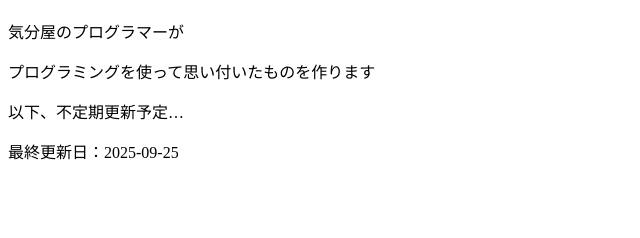
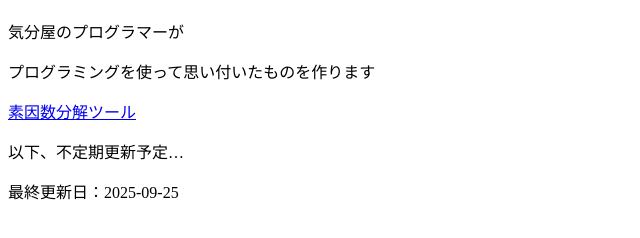
Before and after one commit to w-p-y2014/portfolio.y.2014, a plain HTML site: page index.html in a window 1280 px wide. Shown: the part 70-308 px from the top of the page, without its empty margins (0-640 px from the left). Drawn offline with Linux system fonts and the light colour scheme.

Commit message:
Add link to prime factorization tool in index.html
Added a link to the prime factorization tool.

```diff
--- a/index.html
+++ b/index.html
@@ -8,6 +8,7 @@
     <h1 class="title">プログラミングで遊ぶページ</h1>
     <p>気分屋のプログラマーが</p>
     <p>プログラミングを使って思い付いたものを作ります</p>
+    <a href = "素因数分解.html">素因数分解ツール</a>
     <p>以下、不定期更新予定…</p>
     <p>最終更新日：2025-09-25</p>
   </body>
```
